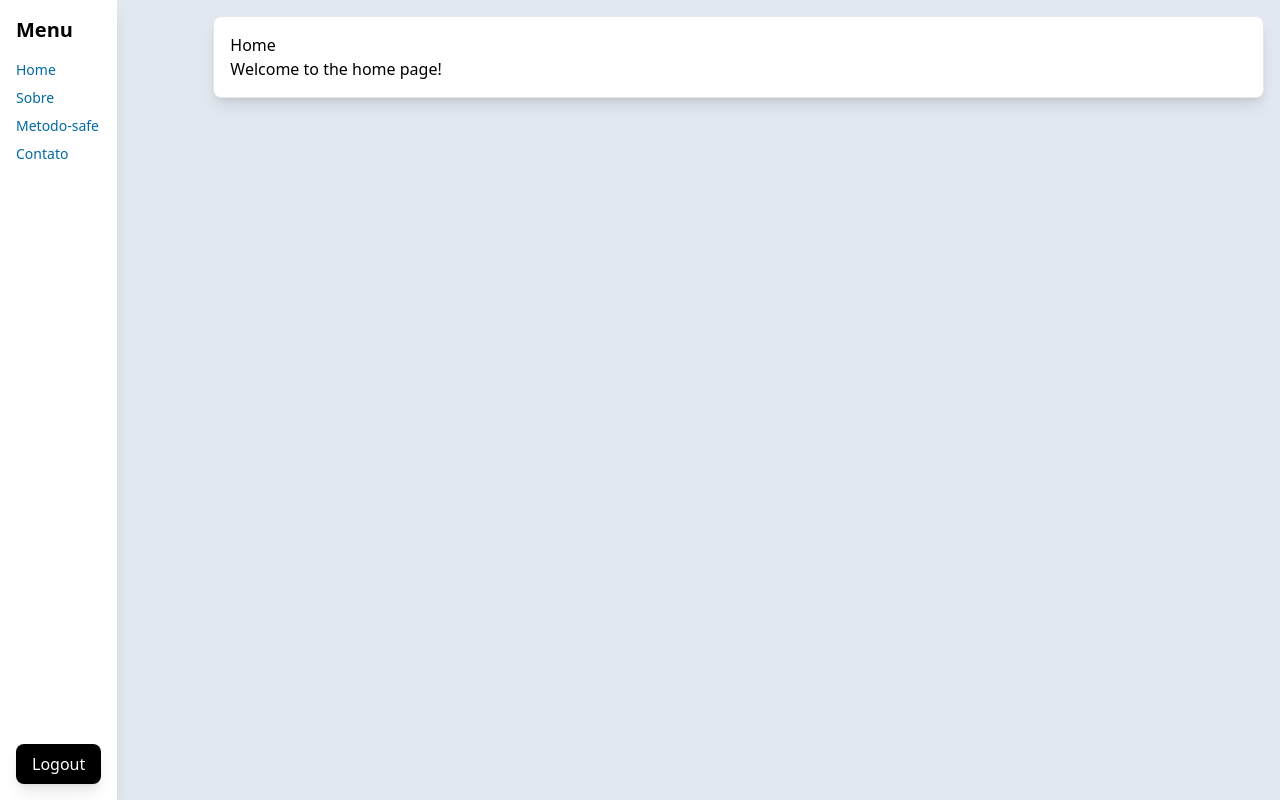
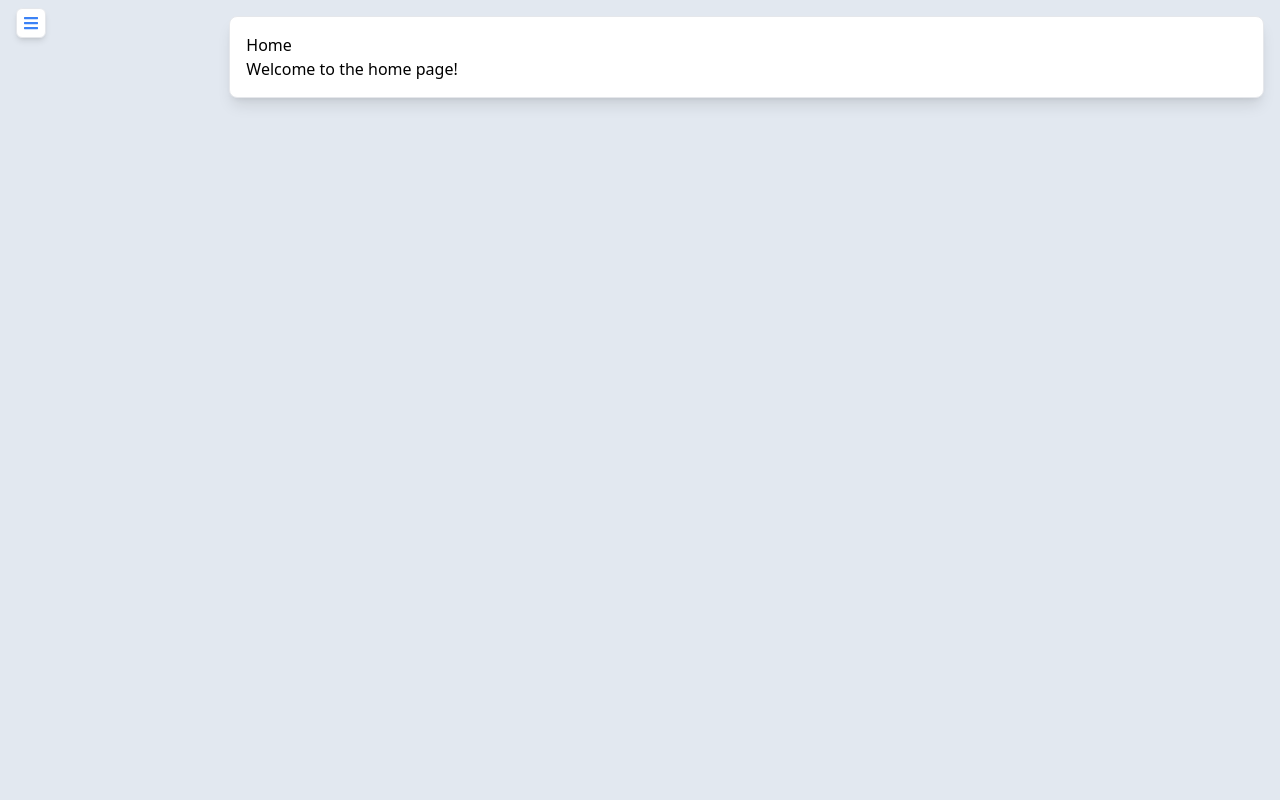
Before and after one commit to Efrnds/Blog-Post, a React (Vite) app: page / in a window 1280 px wide. Both pictures are taken after a click on the button "Login". Built offline with nearby package versions, Linux system fonts and the light colour scheme.

Commit message:
adicionado a função de fechar/abrir a sidebar

```diff
--- a/src/App.jsx
+++ b/src/App.jsx
@@ -18,7 +18,7 @@ export default function App() {
             <Sidebar />
           )}
           </div>
-        <main className={"col-span-5 py-4 pr-4"}>
+        <main className={"col-span-5 p-4"}>
           <Routes>
             <Route
               path="/"
--- a/src/Sidebar.jsx
+++ b/src/Sidebar.jsx
@@ -1,8 +1,38 @@
+import { useState } from "react";
 import { Link } from "react-router-dom";
+import { FaBars, FaTimes } from "react-icons/fa";
 
 const Sidebar = () => {
+  const [isOpen, setIsOpen] = useState(false);
+
+  const toggleSidebar = () => {
+    setIsOpen(!isOpen);
+  };
+
   return (
-    <div className="fixed top-0 bottom-0 flex flex-col h-full p-4 my-auto bg-white shadow-lg w-fit border-l-px">
+    <div className="relative">
+      {/* Botão de abrir/fechar da sidebar */}
+      <button
+        className={`absolute z-50 p-1.5 text-blue-500 transition-all duration-300 bg-white border rounded-md shadow-md top-2 left-4 ${
+          isOpen ? "left-[88%]" : "left-2"
+        }`}
+        onClick={toggleSidebar}
+      >
+        <div
+          className={`transition-all duration-300 ${
+            isOpen ? "rotate-180" : "rotate-0"
+          }`}
+        >
+          {isOpen ? <FaTimes /> : <FaBars />}
+        </div>
+      </button>
+
+      {/* Sidebar */}
+      <div
+        className={`fixed top-0 bottom-0 flex flex-col h-full p-4 my-auto bg-white shadow-lg w-fit border-l-px transition-all duration-500 ease-in-out ${
+          isOpen ? "translate-x-0 opacity-100" : "-translate-x-full opacity-0"
+        }`}
+      >
         <h2 className="mb-4 text-xl font-bold">Menu</h2>
         <div className="flex-1">
           <div className="flex flex-col gap-2 text-sm text-sky-700">
@@ -32,12 +62,13 @@ const Sidebar = () => {
             </Link>
           </div>
         </div>
-      <Link
-        to="/login"
+        <a
+          href="/login"
           className="px-4 py-2 text-center text-white transition bg-black rounded-lg shadow-lg hover:bg-black/85"
         >
           Logout
-      </Link>
+        </a>
+      </div>
     </div>
   );
 };
```
Lines whose indentation alone changed are shown as unchanged.
